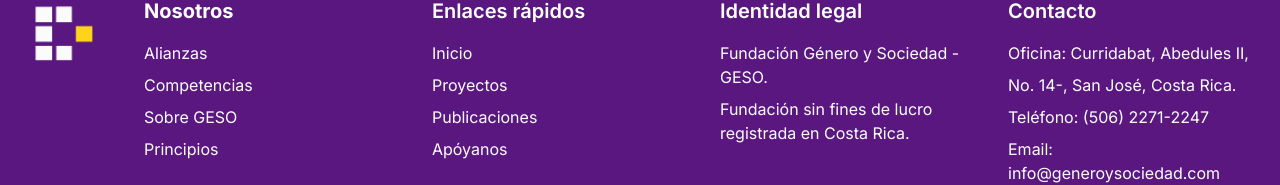
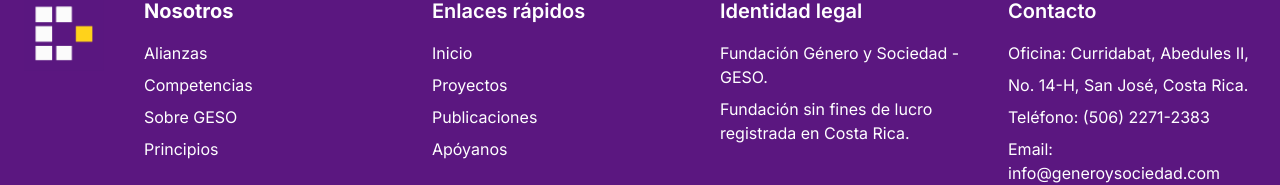
Before and after one commit to josuepj10/geso-app, a Next.js app: page / in a window 1280 px wide. Shown: the part 2618-2803 px from the top of the page. Built offline with nearby package versions, Linux system fonts and the light colour scheme.

Commit message:
Ajustes en el footer

```diff
--- a/src/components/footer.tsx
+++ b/src/components/footer.tsx
@@ -58,8 +58,8 @@ export default function Footer() {
             <div className="flex flex-col gap-2 text-left "> {/* lg:justify-self-end acomodo a la derecha, problemas de gap con responsive*/}
               <span className="font-semibold mb-2 text-xl  text-white">Contacto</span>
               <p>Oficina: Curridabat, Abedules II, </p>
-              <p>No. 14-, San José, Costa Rica.</p>
-              <p>Teléfono: (506) 2271-2247</p>
+              <p>No. 14-H, San José, Costa Rica.</p>
+              <p>Teléfono: (506) 2271-2383</p>
               <p>Email: info@generoysociedad.com</p>
 
             </div>
```
